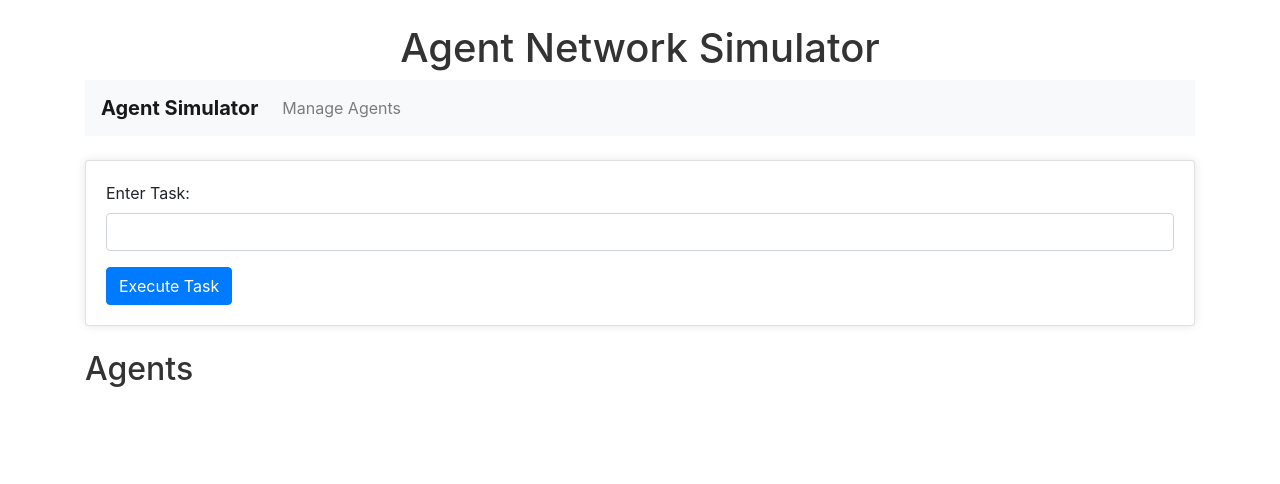
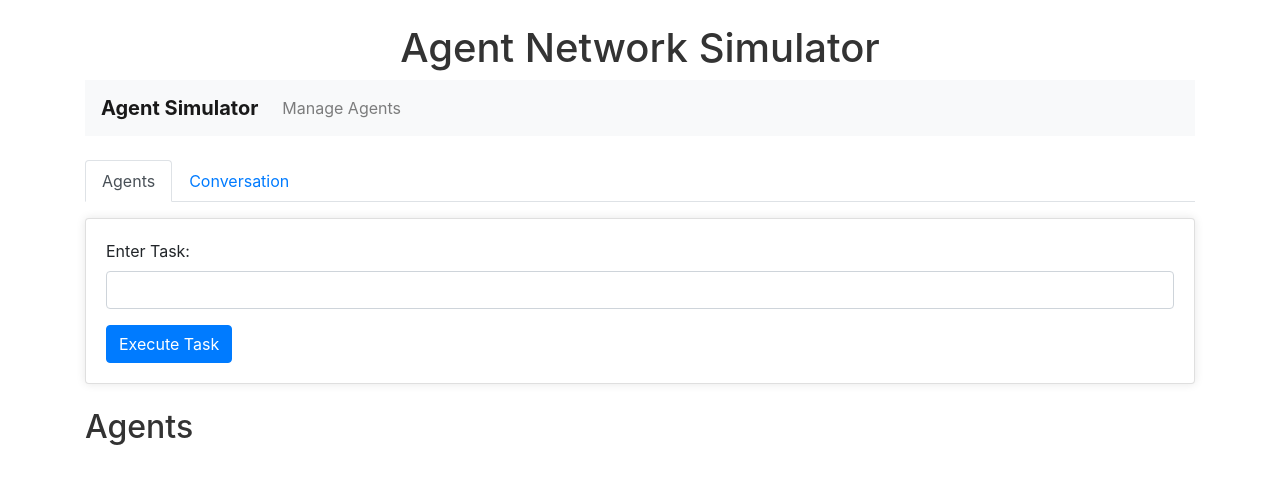
Before and after one commit to kinghendrix10/Multi-Agent-Reinforcement-Learning, a Flask app: page / in a window 1280 px wide. Shown: the top 484 px of the page. Run offline with Flask 3, Linux system fonts and the light colour scheme; some libraries are stand-ins or nearby versions.

Commit message:
Update html and css files

```diff
--- a/agent_network.py
+++ b/agent_network.py
@@ -5,6 +5,19 @@ class AgentNetwork:
         self.agents = {}
         self.root_agent = None
         self.next_agent_id = 1
+        self.conversation_log = []
+
+    def find_agent_by_name(self, name):
+        for agent in self.agents.values():
+            if agent.name == name:
+                return agent
+        return None
+
+    def add_to_conversation_log(self, message):
+        self.conversation_log.append(message)
+
+    def get_conversation_log(self):
+        return self.conversation_log
 
     def get_next_agent_id(self):
         agent_id = self.next_agent_id
@@ -38,7 +51,12 @@ class AgentNetwork:
         agents = list(self.agents.values())
         if exclude_id:
             agents = [agent for agent in agents if agent.agent_id != exclude_id]
+        # Add parent_name to each agent
+        for agent in agents:
+            parent_agent = self.agents.get(agent.parent)
+            agent.parent_name = parent_agent.name if parent_agent else 'None'
         return agents
+
 
     def get_agent(self, agent_id):
         return self.agents.get(agent_id)
@@ -52,17 +70,27 @@ class AgentNetwork:
     def execute(self, llm):
         if not self.root_agent:
             raise ValueError("No root agent defined.")
+        self.conversation_log = []  # Reset conversation log
         self.root_agent.execute(llm=llm)
 
+    # Modify collect_conversation_log to build structured log
     def collect_conversation_log(self):
-        log = []
-        self._collect_agent_responses(self.root_agent, log)
-        return log
+        self.conversation_log = []
+        self._collect_agent_responses(self.root_agent)
+        return self.conversation_log
 
-    def _collect_agent_responses(self, agent, log):
-        log.append(f"{agent.name}: {agent.response}")
+    def _collect_agent_responses(self, agent):
+        # Add agent's response to the conversation log
+        self.conversation_log.append({
+            'sender': 'agent',
+            'sender_name': agent.name,
+            'text': agent.response,
+            'agent_id': agent.agent_id
+        })
+        # Save parent response for re-execution context
+        agent.parent_response = self.agents.get(agent.parent).response if agent.parent else ''
         for child in agent.children:
-            self._collect_agent_responses(child, log)
+            self._collect_agent_responses(child)
 
     def generate_final_report(self):
         report_lines = []
--- a/app.py
+++ b/app.py
@@ -1,11 +1,12 @@
 # app.py
 
-from flask import Flask, render_template, request, redirect, url_for
+from flask import Flask, render_template, request, redirect, url_for, jsonify
 from flask_socketio import SocketIO, emit
 from agent import Agent
 from agent_network import AgentNetwork
 from llm_model import LLM
 import os
+import json
 
 app = Flask(__name__)
 socketio = SocketIO(app)
@@ -33,7 +34,9 @@ if os.path.exists('config.yaml'):
 def index():
     if request.method == 'POST':
         task = request.form['task']
-        report, conversation_log = run_simulation(task)
+        run_simulation(task)
+        conversation_log = agent_network.get_conversation_log()
+        report = agent_network.generate_final_report()
         return render_template(
             'index.html',
             agents=agent_network.get_agents(),
@@ -41,11 +44,7 @@ def index():
             conversation_log=conversation_log,
             agent_network=agent_network
         )
-    return render_template(
-        'index.html',
-        agents=agent_network.get_agents(),
-        agent_network=agent_network
-    )
+    return render_template('index.html', agents=agent_network.get_agents(), agent_network=agent_network)
 
 @app.route('/manage_agents', methods=['GET'])
 def manage_agents():
@@ -113,5 +112,44 @@ def save_report():
 def handle_message(message):
     emit('response', {'data': f'Received: {message}'})
 
+@app.route('/send_message', methods=['POST'])
+def send_message():
+    data = request.get_json()
+    message = data.get('message', '')
+    response = {'status': 'error'}
+
+    # Detect if the message contains an agent tag
+    if '@' in message:
+        # Extract agent name
+        parts = message.split()
+        tagged_agents = [part[1:] for part in parts if part.startswith('@')]
+        for agent_name in tagged_agents:
+            # Find the agent by name
+            agent = agent_network.find_agent_by_name(agent_name)
+            if agent:
+                # Re-execute the agent's task
+                llm = LLM()
+                agent.execute(context=agent.parent_response, llm=llm)
+                # Update conversation log
+                agent_network.add_to_conversation_log({
+                    'sender': agent.name,
+                    'sender_name': agent.name,
+                    'text': agent.response,
+                    'agent_id': agent.agent_id
+                })
+                response = {
+                    'status': 'success',
+                    'response': agent.response,
+                    'agent_name': agent.name,
+                    'agent_id': agent.agent_id
+                }
+                break
+            else:
+                response = {'status': 'error', 'message': f'Agent "{agent_name}" not found.'}
+    else:
+        response = {'status': 'error', 'message': 'No agent tagged.'}
+
+    return jsonify(response)
+
 if __name__ == '__main__':
     socketio.run(app, debug=True)
--- a/static/js/script.js
+++ b/static/js/script.js
@@ -31,3 +31,41 @@ function saveReport() {
         console.error('Error:', error);
     });
 }
+
+function sendMessage() {
+    const input = document.getElementById('chat-input');
+    const message = input.value.trim();
+    if (message === '') return;
+
+    // Display the user's message in the chat
+    const conversationLog = document.getElementById('conversation-log');
+    const messageDiv = document.createElement('div');
+    messageDiv.classList.add('message', 'user');
+    messageDiv.innerHTML = `<strong>You:</strong> ${message}`;
+    conversationLog.appendChild(messageDiv);
+    conversationLog.scrollTop = conversationLog.scrollHeight;
+
+    // Send the message to the server
+    fetch('/send_message', {
+        method: 'POST',
+        headers: { 'Content-Type': 'application/json' },
+        body: JSON.stringify({ message: message })
+    })
+    .then(response => response.json())
+    .then(data => {
+        // Display the agent's response
+        if (data.response) {
+            const agentMessageDiv = document.createElement('div');
+            agentMessageDiv.classList.add('message', 'ai', `agent-${data.agent_id}`);
+            agentMessageDiv.innerHTML = `<strong>${data.agent_name}:</strong> ${data.response}`;
+            conversationLog.appendChild(agentMessageDiv);
+            conversationLog.scrollTop = conversationLog.scrollHeight;
+        }
+    })
+    .catch(error => {
+        console.error('Error:', error);
+    });
+
+    // Clear the input
+    input.value = '';
+}
--- a/templates/index.html
+++ b/templates/index.html
@@ -25,8 +25,26 @@
             </div>
         </nav>
 
+        <!-- Tabs -->
+        <ul class="nav nav-tabs" id="mainTab" role="tablist">
+            <li class="nav-item">
+                <a class="nav-link active" id="agents-tab" data-toggle="tab" href="#agents" role="tab" aria-controls="agents" aria-selected="true">Agents</a>
+            </li>
+            <li class="nav-item">
+                <a class="nav-link" id="conversation-tab" data-toggle="tab" href="#conversation" role="tab" aria-controls="conversation" aria-selected="false">Conversation</a>
+            </li>
+            {% if report %}
+            <li class="nav-item">
+                <a class="nav-link" id="report-tab" data-toggle="tab" href="#report" role="tab" aria-controls="report" aria-selected="false">Report</a>
+            </li>
+            {% endif %}
+        </ul>
+
+        <div class="tab-content" id="mainTabContent">
+            <!-- Agents Tab -->
+            <div class="tab-pane fade show active" id="agents" role="tabpanel" aria-labelledby="agents-tab">
                 <!-- Task Input Form -->
-        <div class="card mb-4">
+                <div class="card mb-4 mt-3">
                     <div class="card-body">
                         <form method="POST">
                             <div class="form-group">
@@ -50,31 +68,39 @@
                             <div class="card-body">
                                 <p><strong>Role:</strong> {{ agent.role }}</p>
                                 <p><strong>Instructions:</strong> {{ agent.instructions }}</p>
-                        <p><strong>Parent:</strong> {{ agent_network.get_agent(agent.parent).name if agent.parent else 'None' }}</p>
+                                <p><strong>Parent:</strong> {{ agent.parent_name }}</p>
                             </div>
                         </div>
                     </div>
                     {% endfor %}
                 </div>
+            </div>
 
-        <!-- Conversation Log -->
+            <!-- Conversation Tab -->
+            <div class="tab-pane fade" id="conversation" role="tabpanel" aria-labelledby="conversation-tab">
                 {% if conversation_log %}
-        <h2>Conversation Log</h2>
-        <div class="card mb-4">
-            <div class="card-body" id="conversation-log">
+                <div class="chat-container mt-3">
+                    <div class="messages" id="conversation-log">
                         {% for message in conversation_log %}
-                <p>{{ message }}</p>
+                        <div class="message {% if message.sender == 'user' %}user{% else %}ai{% endif %}">
+                            <strong>{{ message.sender_name }}:</strong> {{ message.text }}
+                        </div>
                         {% endfor %}
                     </div>
-            <div class="card-footer">
-                <button class="btn btn-secondary" onclick="saveConversation()">Save Conversation Log</button>
+                    <div class="chat-input">
+                        <input type="text" id="chat-input" placeholder="Type a message..." class="form-control" onkeydown="if(event.key === 'Enter') sendMessage();">
+                        <button id="send-button" class="btn btn-primary" onclick="sendMessage()">Send</button>
                     </div>
                 </div>
+                {% else %}
+                <p>No conversation yet. Execute a task to start.</p>
                 {% endif %}
+            </div>
 
-        <!-- Final Report -->
+            <!-- Report Tab -->
             {% if report %}
-        <h2>Final Report</h2>
+            <div class="tab-pane fade" id="report" role="tabpanel" aria-labelledby="report-tab">
+                <h2 class="mt-3">Final Report</h2>
                 <div class="card mb-4">
                     <div class="card-body">
                         <pre>{{ report }}</pre>
@@ -83,12 +109,17 @@
                         <button class="btn btn-secondary" onclick="saveReport()">Save Report</button>
                     </div>
                 </div>
+            </div>
             {% endif %}
+        </div>
     </div>
 
     <!-- Include JavaScript files -->
     <script src="{{ url_for('static', filename='js/script.js') }}"></script>
     <!-- Include Bootstrap JS and dependencies -->
     <script src="https://code.jquery.com/jquery-3.5.1.slim.min.js"></script>
+    <!-- Include Popper.js and Bootstrap JS -->
+    <script src="https://cdn.jsdelivr.net/npm/popper.js@1.16.1/dist/umd/popper.min.js"></script>
+    <script src="https://stackpath.bootstrapcdn.com/bootstrap/4.5.0/js/bootstrap.min.js"></script>
 </body>
 </html>
```
Also changed, not shown: agent.py (+8 -2 lines), static/css/style.css (+63 -3 lines). Lines whose indentation alone changed are shown as unchanged.
